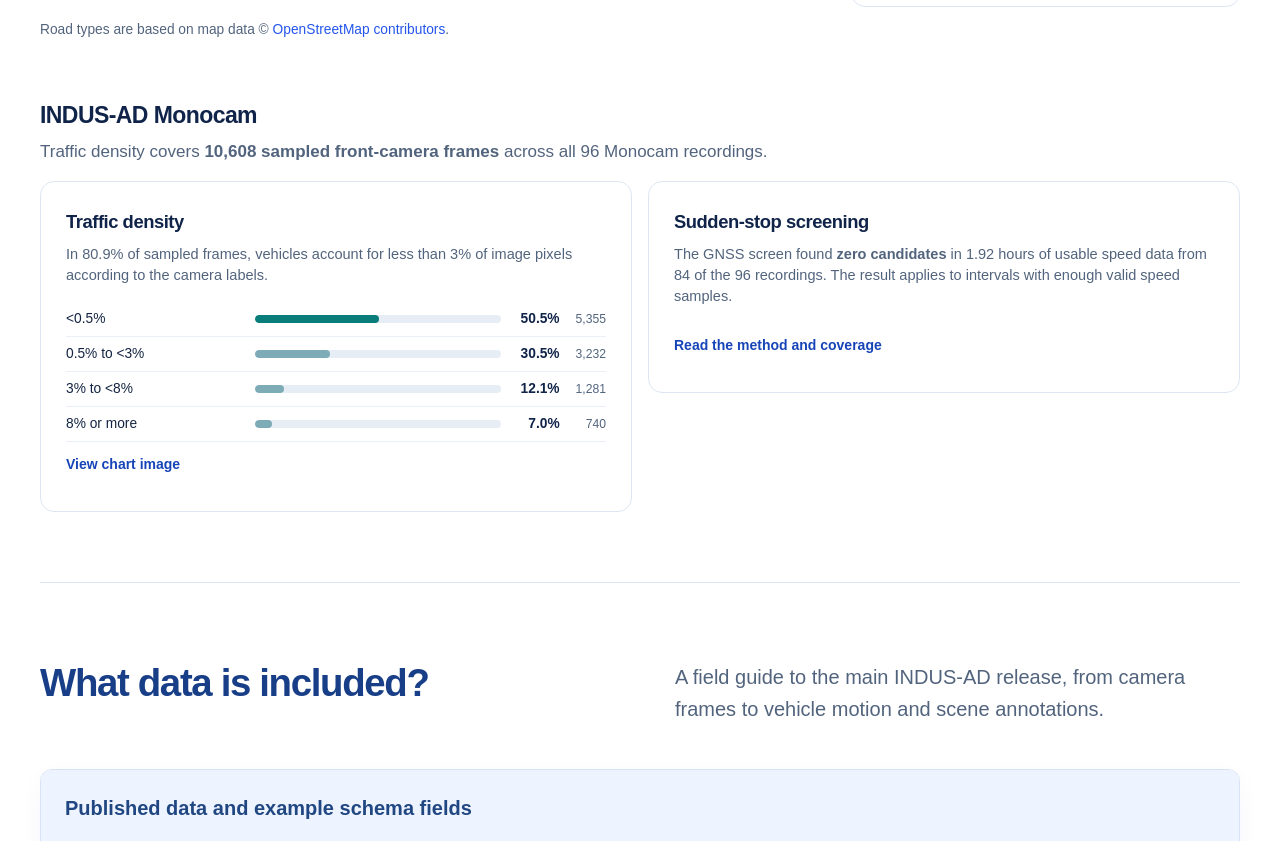
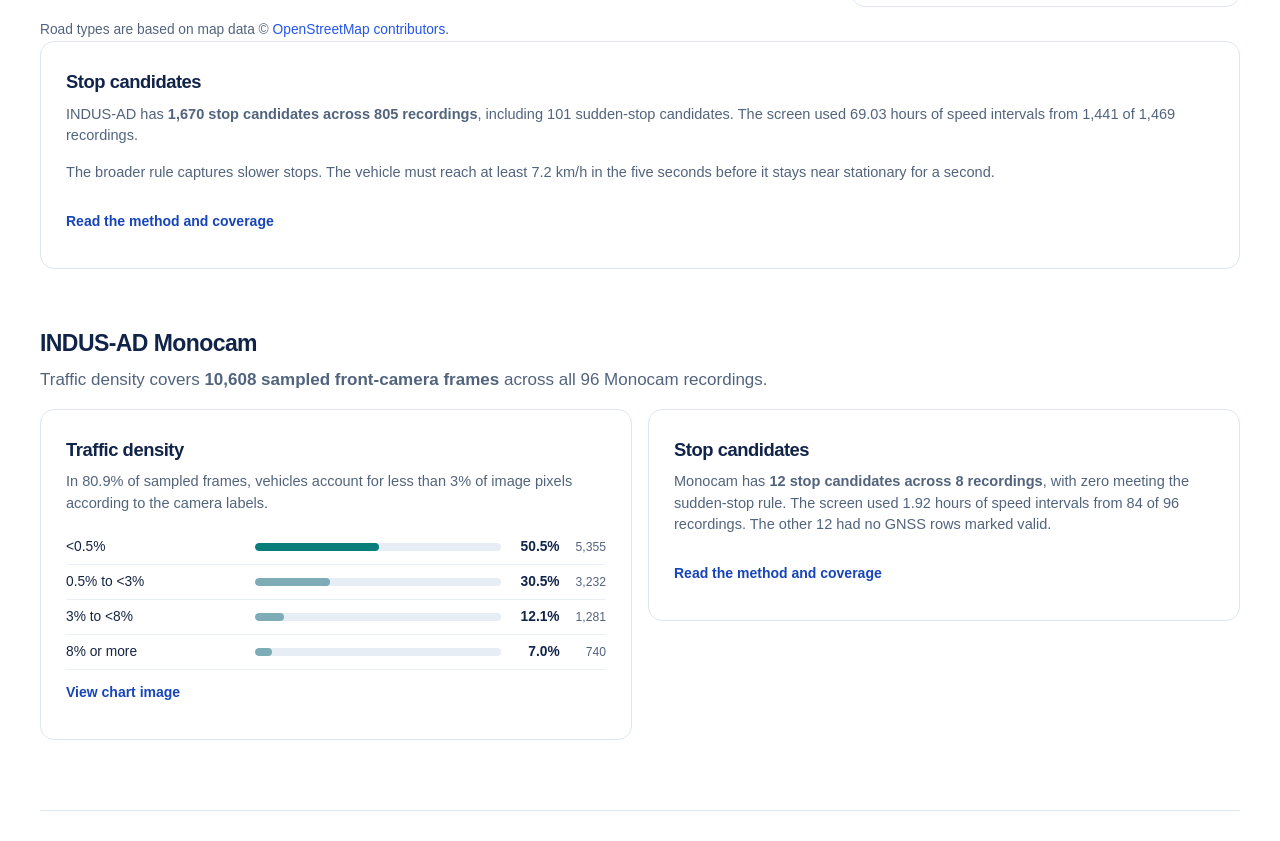
Before and after one commit to gagandeepreehal/indusad-website, a plain HTML site: page index.html in a window 1280 px wide. Shown: the part 7620-8461 px from the top of the page. Drawn offline with Linux system fonts and the light colour scheme.

Commit message:
Update multicamera and Monocam stop counts

```diff
--- a/index.html
+++ b/index.html
@@ -132,6 +132,13 @@
     <p class="distribution-footnote">Road types are based on map data © <a href="https://www.openstreetmap.org/copyright">OpenStreetMap contributors</a>.</p>
   </section>
 
+  <article id="multicam-stop-candidates" class="distribution-card" aria-labelledby="multicam-stops-heading">
+    <h4 id="multicam-stops-heading">Stop candidates</h4>
+    <p class="distribution-card-note">INDUS-AD has <strong>1,670 stop candidates across 805 recordings</strong>, including 101 sudden-stop candidates. The screen used 69.03 hours of speed intervals from 1,441 of 1,469 recordings.</p>
+    <p class="distribution-card-note">The broader rule captures slower stops. The vehicle must reach at least 7.2 km/h in the five seconds before it stays near stationary for a second.</p>
+    <a class="distribution-download" href="https://huggingface.co/datasets/gagandeepreehal/indus-ad#traffic-density-and-stop-candidates">Read the method and coverage</a>
+  </article>
+
   <section id="monocam-distributions" class="distribution-group" aria-labelledby="distribution-monocam">
     <h3 id="distribution-monocam">INDUS-AD Monocam</h3>
     <p class="distribution-sample">Traffic density covers <strong>10,608 sampled front-camera frames</strong> across all 96 Monocam recordings.</p>
@@ -147,10 +154,10 @@
       </dl>
       <a class="distribution-download" href="assets/distribution/indus-ad-monocam-traffic-density.png">View chart image<span class="distribution-visually-hidden"> for Monocam traffic density</span></a>
     </article>
-    <article class="distribution-card" aria-labelledby="monocam-sudden-stops">
-      <h4 id="monocam-sudden-stops">Sudden-stop screening</h4>
-      <p class="distribution-card-note">The GNSS screen found <strong>zero candidates</strong> in 1.92 hours of usable speed data from 84 of the 96 recordings. The result applies to intervals with enough valid speed samples.</p>
-      <a class="distribution-download" href="https://huggingface.co/datasets/gagandeepreehal/indus-ad-monocam#traffic-density-and-sudden-stop-tags">Read the method and coverage</a>
+    <article class="distribution-card" aria-labelledby="monocam-stops">
+      <h4 id="monocam-stops">Stop candidates</h4>
+      <p class="distribution-card-note">Monocam has <strong>12 stop candidates across 8 recordings</strong>, with zero meeting the sudden-stop rule. The screen used 1.92 hours of speed intervals from 84 of 96 recordings. The other 12 had no GNSS rows marked valid.</p>
+      <a class="distribution-download" href="https://huggingface.co/datasets/gagandeepreehal/indus-ad-monocam#traffic-density-and-stop-candidates">Read the method and coverage</a>
     </article>
     </div>
   </section>
```
